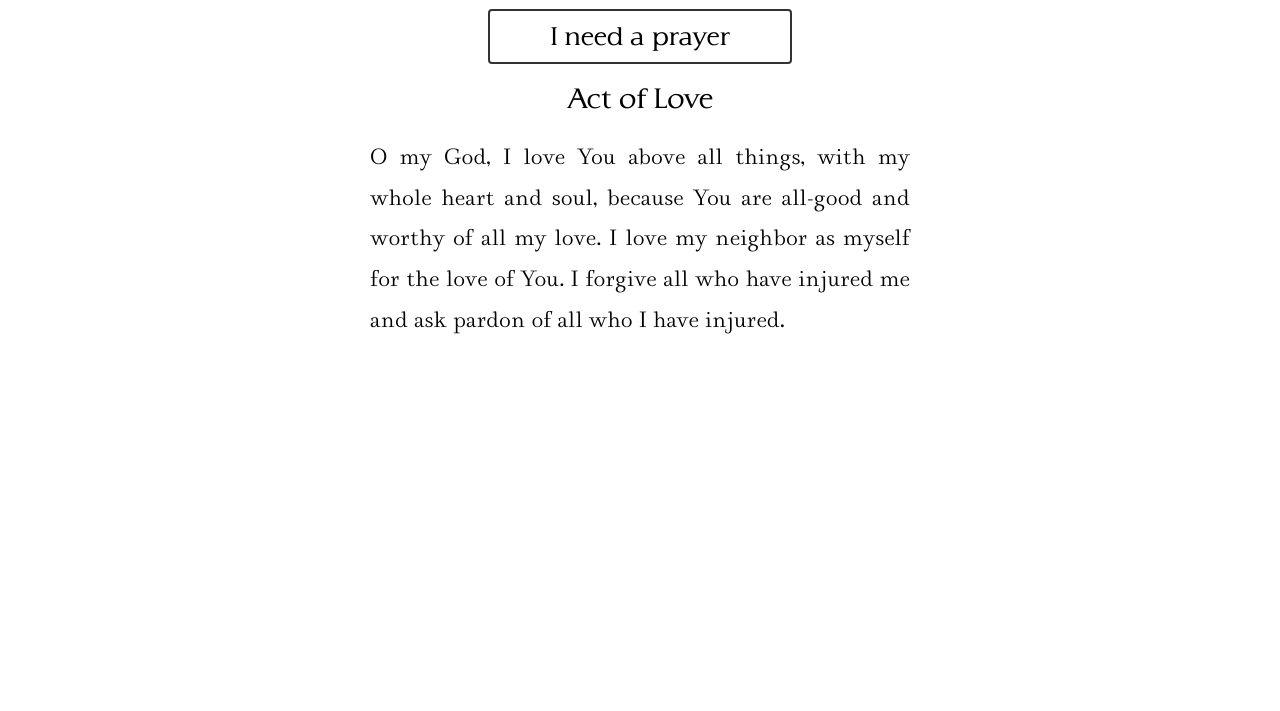
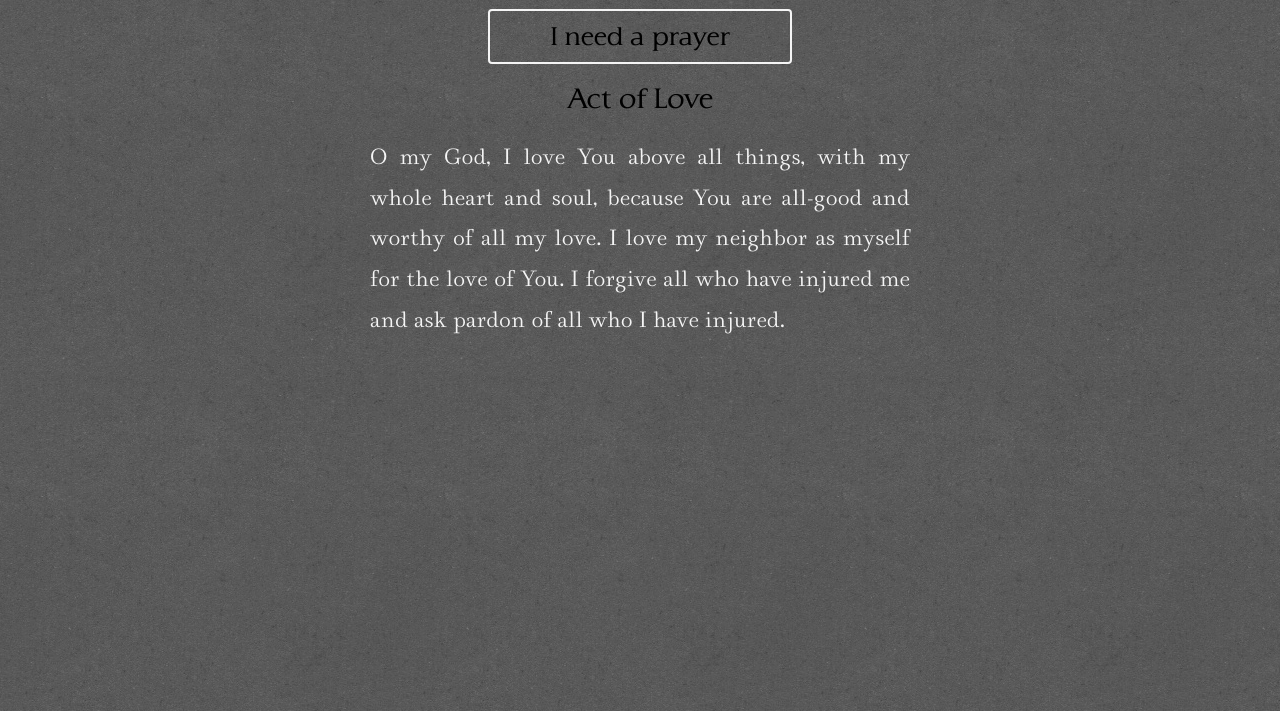
Before and after one commit to chrisdieckhaus/benedicto, a plain HTML site: page index.html in a window 1280 px wide. Shown: the part 89-800 px from the top of the page. Drawn offline with Linux system fonts and the light colour scheme.

Commit message:
Change background

```diff
--- a/index.html
+++ b/index.html
@@ -1,7 +1,7 @@
 <!DOCTYPE html>
 <html>
 <head>
-    <title>Benedicto</title>
+    <title>Pray with Me</title>
     <link href="stylesheets/page.css" media="screen, projection" rel="stylesheet" type="text/css">
     <script src="js/knockout-3.1.0.js" type="text/javascript"></script>
     <script src="js/vendor/jquery.js"></script>
--- a/stylesheets/page.css
+++ b/stylesheets/page.css
@@ -14,7 +14,11 @@ html{
 
 body {
     margin: 0;
+    background-image: url('../bg2.png');
+    background-repeat: repeat-y repeat-x;
 }
+
+
 
 h1{
     text-align: center;
@@ -33,7 +37,7 @@ div.button-div{
 }
 
 div.outer{
-    border: solid #333333 1.5pt;
+    border: solid #f5f5f5 1.5pt;
     border-radius: 4px;
     display: block;
     width: 300px;
@@ -65,5 +69,6 @@ p.text{
     font-size: 24px;
     font-family: Renzo;
     text-align: justify;
+    color: #f5f5f5;
 
 }
```
Also changed, not shown: bg2.png (added).
